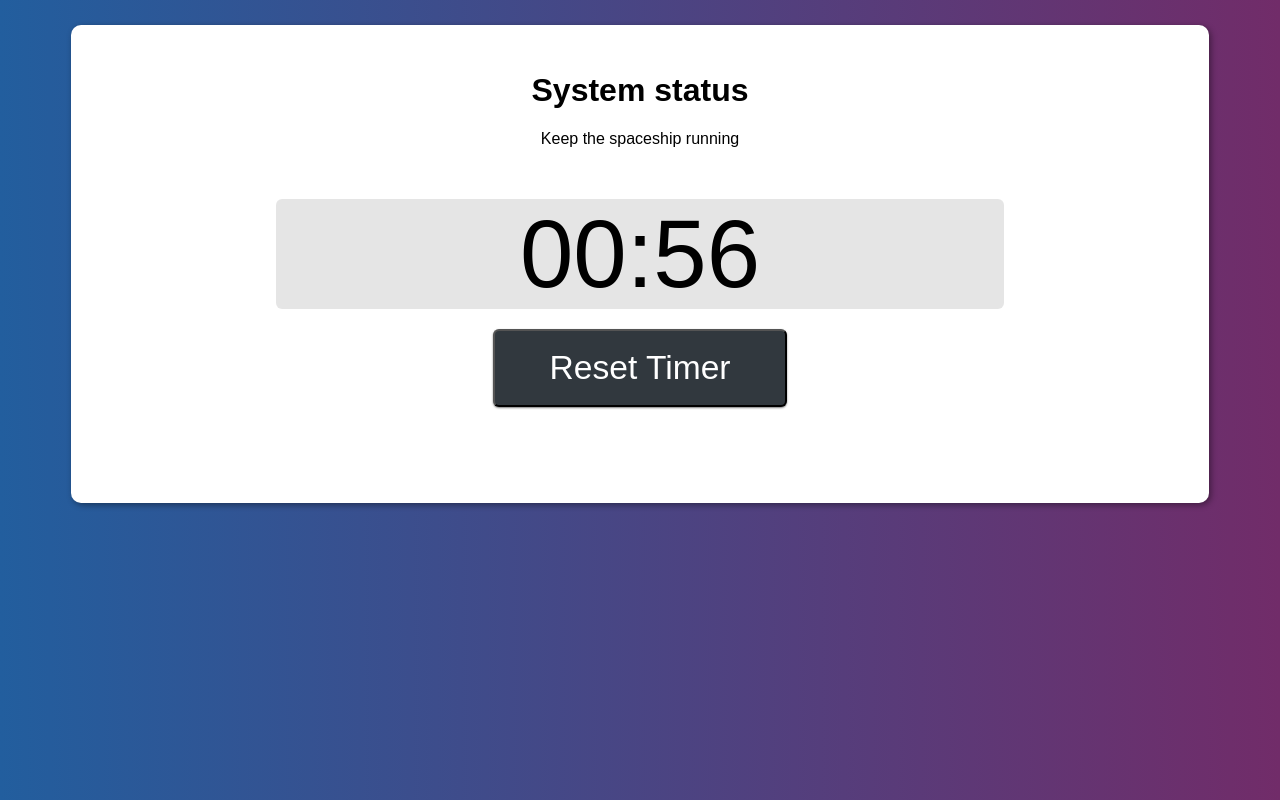
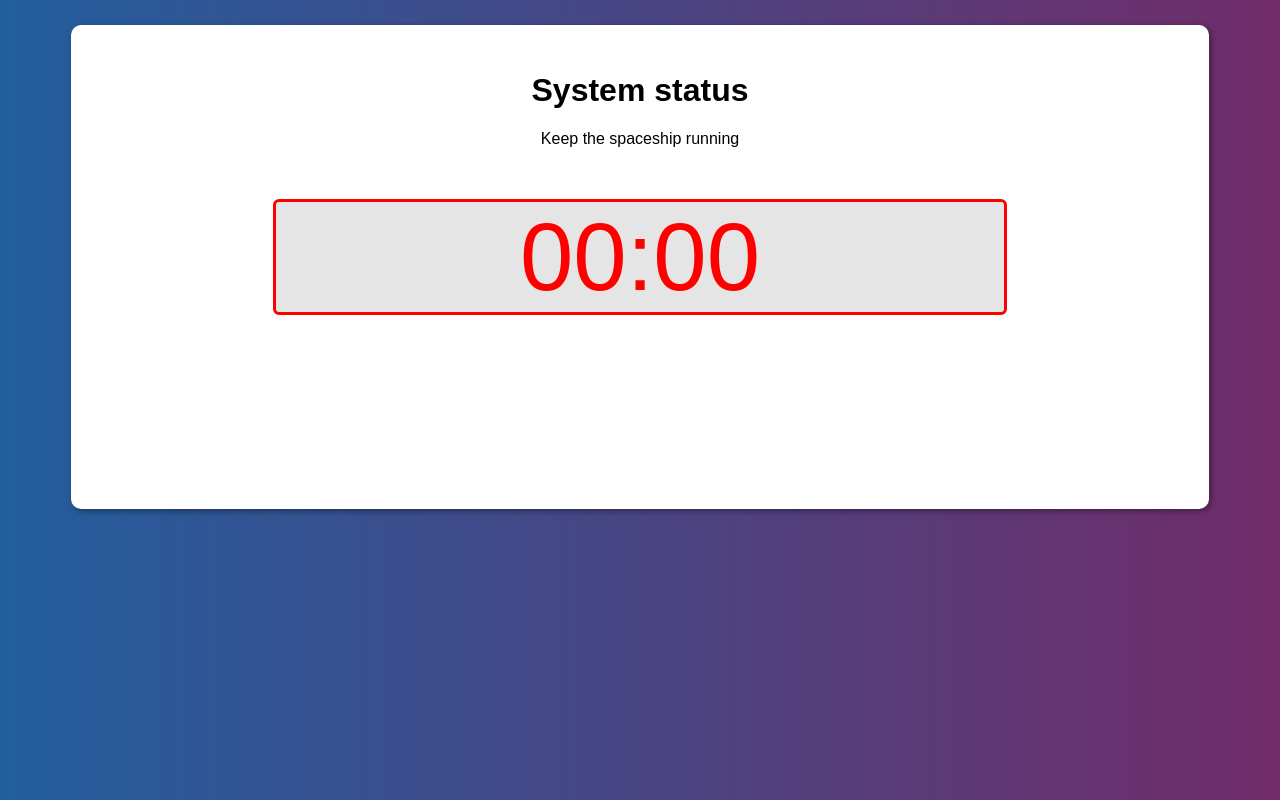
Before and after one commit to lelnovicell/countdownwithreset, a plain HTML site: page index.html in a window 1280 px wide. Drawn offline with nearby package versions, Linux system fonts and the light colour scheme.

Commit message:
hidding the reset button

```diff
--- a/index.html
+++ b/index.html
@@ -92,7 +92,7 @@ button:hover {
     //   this.$reset.on('click', this.resetTimer.bind(this));
     // },
     render: function() {
-        var totalTime = 60*1,
+        var totalTime = 1,
             display = this.$time;
         this.startTimer(totalTime, display);
         this.$time.removeClass('countdown__time--red');
@@ -108,6 +108,7 @@ button:hover {
        display.text(minutes + ':' + seconds);
         if (--timer < 0) {
           clearInterval(interval);
+          document.getElementById("toggle").style.visibility = 'hidden';
         };
       if (timer < 20) {
           display.addClass('countdown__time--orange')
@@ -134,7 +135,7 @@ countdownTimer.init();
     <div class="countdown">
      <div class="countdown__time">
       </div>
-    <button class="countdown__reset">Reset Timer</button>
+    <button class="countdown__reset" id="toggle">Reset Timer</button>
   </div>
     </div>
   </div>
```
